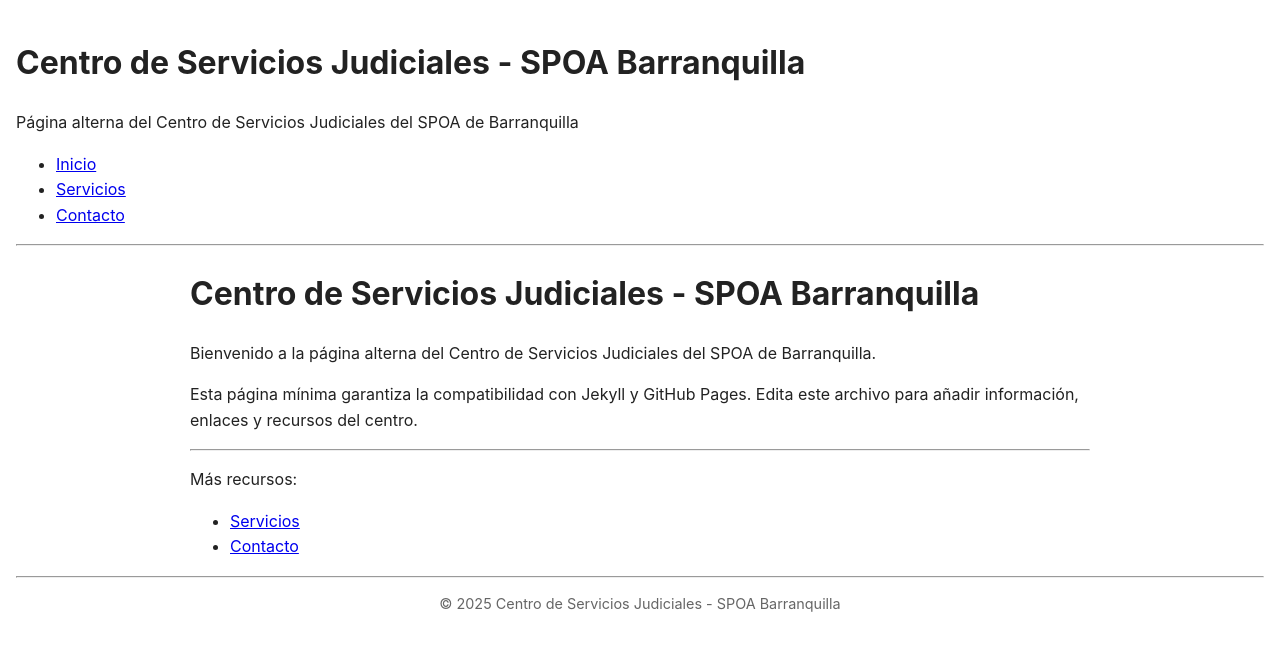
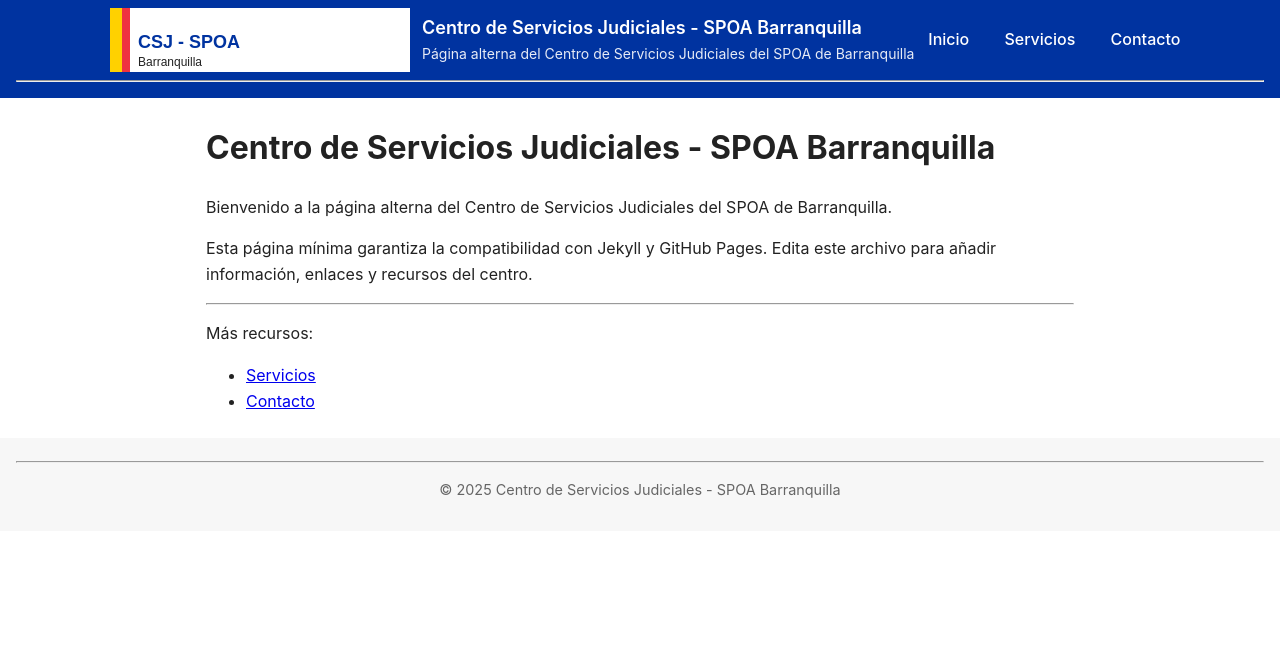
Before and after one commit to csjspoabaq/csjspoabaq.github.io, a Jekyll site: the page built from index.md, in a window 1280 px wide. Shown: the top 651 px of the page. Built offline with Jekyll 4.4.1, drawn with Linux system fonts in a browser that asks for light colours.

Commit message:
Add header logo SVG, update layout and styles to use Rama Judicial colors and header image

```diff
--- a/_layouts/default.html
+++ b/_layouts/default.html
@@ -8,16 +8,24 @@
   <link rel="stylesheet" href="{{ '/assets/css/style.css' | relative_url }}">
 </head>
 <body>
-  <header>
-    <h1><a href="{{ '/' | relative_url }}">{{ site.title }}</a></h1>
-    <p>{{ site.description }}</p>
-    <nav>
+  <header class="site-header">
+    <div class="header-inner">
+      <a class="brand" href="{{ '/' | relative_url }}">
+        <img src="{{ '/assets/images/header-logo.svg' | relative_url }}" alt="{{ site.title }}" class="site-logo">
+        <div class="brand-text">
+          <h1 class="site-title">{{ site.title }}</h1>
+          <p class="site-tagline">{{ site.description }}</p>
+        </div>
+      </a>
+
+      <nav class="site-nav" aria-label="Navegación principal">
         <ul>
           <li><a href="{{ '/' | relative_url }}">Inicio</a></li>
           <li><a href="{{ '/servicios/' | relative_url }}">Servicios</a></li>
           <li><a href="{{ '/contacto/' | relative_url }}">Contacto</a></li>
         </ul>
       </nav>
+    </div>
     <hr>
   </header>
 
--- a/assets/css/style.css
+++ b/assets/css/style.css
@@ -1,11 +1,122 @@
+:root{
+  --primary-blue: #0033A0;   /* Rama Judicial - azul */
+  --accent-yellow: #FFD100;  /* Rama Judicial - amarillo */
+  --accent-red: #EF3340;     /* Rama Judicial - rojo */
+  --bg-white: #FFFFFF;
+  --text-dark: #222222;
+  --muted: #666666;
+}
+
+* { box-sizing: border-box; }
+
 body {
   font-family: -apple-system, BlinkMacSystemFont, "Segoe UI", Roboto, "Helvetica Neue", Arial, sans-serif;
   line-height: 1.6;
   margin: 0;
+  padding: 0;
+  color: var(--text-dark);
+  background: var(--bg-white);
+}
+
+/* HEADER */
+.site-header {
+  background: var(--primary-blue);
+  color: var(--bg-white);
+  padding: 0.5rem 1rem;
+}
+
+.header-inner {
+  display: flex;
+  align-items: center;
+  justify-content: space-between;
+  max-width: 1100px;
+  margin: 0 auto;
+}
+
+/* Brand (logo + text) */
+.brand {
+  display: flex;
+  align-items: center;
+  text-decoration: none;
+  color: inherit;
+}
+
+.site-logo {
+  display: block;
+  max-height: 64px;
+  width: auto;
+  margin-right: 0.75rem;
+}
+
+/* Brand text */
+.site-title {
+  margin: 0;
+  font-size: 1.125rem;
+  font-weight: 600;
+  color: var(--bg-white);
+}
+
+.site-tagline {
+  margin: 0;
+  font-size: 0.875rem;
+  color: rgba(255,255,255,0.9);
+}
+
+/* Navigation */
+.site-nav ul {
+  list-style: none;
+  margin: 0;
+  padding: 0;
+  display: flex;
+  gap: 1rem;
+  align-items: center;
+}
+
+.site-nav a {
+  color: var(--bg-white);
+  text-decoration: none;
+  padding: 0.4rem 0.6rem;
+  border-radius: 4px;
+  font-weight: 500;
+}
+
+.site-nav a:hover,
+.site-nav a:focus {
+  background: rgba(255,255,255,0.08);
+  outline: none;
+}
+
+/* Accent examples: buttons or links */
+a.cta {
+  background: var(--accent-yellow);
+  color: #000;
+  padding: 0.5rem 0.8rem;
+  border-radius: 4px;
+  text-decoration: none;
+  font-weight: 600;
+}
+
+/* MAIN content area */
+main {
+  max-width: 900px;
+  margin: 1.5rem auto;
+  padding: 0 1rem;
+  background: transparent;
+  color: var(--text-dark);
+}
+
+/* Footer */
+footer {
+  text-align: center;
+  color: var(--muted);
+  font-size: 0.9rem;
   padding: 1rem;
-  color: #222;
-  background: #fff;
+  background: #f7f7f7;
 }
-header h1 a { text-decoration: none; color: inherit; }
-main { max-width: 900px; margin: 1rem auto; padding: 0 1rem; }
-footer { text-align: center; color: #666; font-size: 0.9rem; }
+
+/* Responsive adjustments */
+@media (max-width: 720px) {
+  .header-inner { flex-direction: column; align-items: flex-start; gap: 0.5rem; }
+  .site-nav ul { flex-wrap: wrap; gap: 0.5rem; }
+  .site-logo { max-height: 48px; }
+}
```
Also changed, not shown: assets/images/README.md (added, +13 -0 lines), assets/images/header-logo.svg (added). Lines whose indentation alone changed are shown as unchanged.
